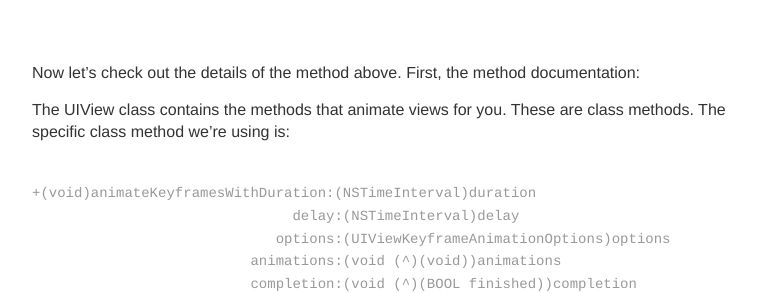
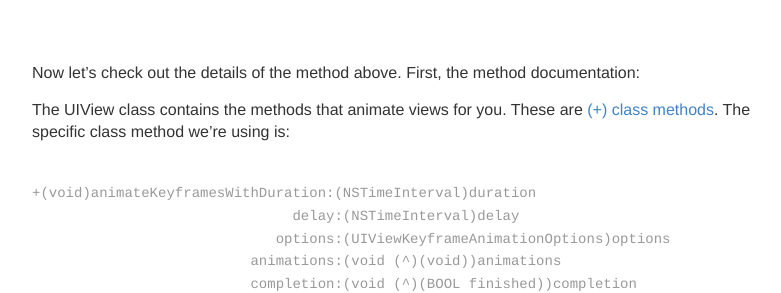
Before and after one commit to trentyou/trentyou.github.io, a Jekyll site: the page built from _posts/2014-12-7-Shaking a UIView.md, in a window 1280 px wide and 900 px high, scrolled down 5648 px. Shown: the part 159-452 px from the top of the window, without its empty margins (248-1029 px from the left). Built offline with Jekyll 4.4.1, drawn with Linux system fonts in a browser that asks for light colours; part of the change alters nothing that is shown.

```diff
--- a/_posts/2014-12-7-Shaking a UIView.md
+++ b/_posts/2014-12-7-Shaking a UIView.md
@@ -217,7 +217,7 @@ Now that we have the two frames that we'll be animating between, let's dive into
 <br>
 Now let's check out the details of the method above. First, the method documentation:
 
-The UIView class contains the methods that animate views for you. These are class methods. The specific class method we're using is:
+The UIView class contains the methods that animate views for you. These are [(+) class methods](http://www.kobold2d.com/pages/viewpage.action?pageId=2654212). The specific class method we're using is:
 
 <pre><code>
 +(void)animateKeyframesWithDuration:(NSTimeInterval)duration
```
